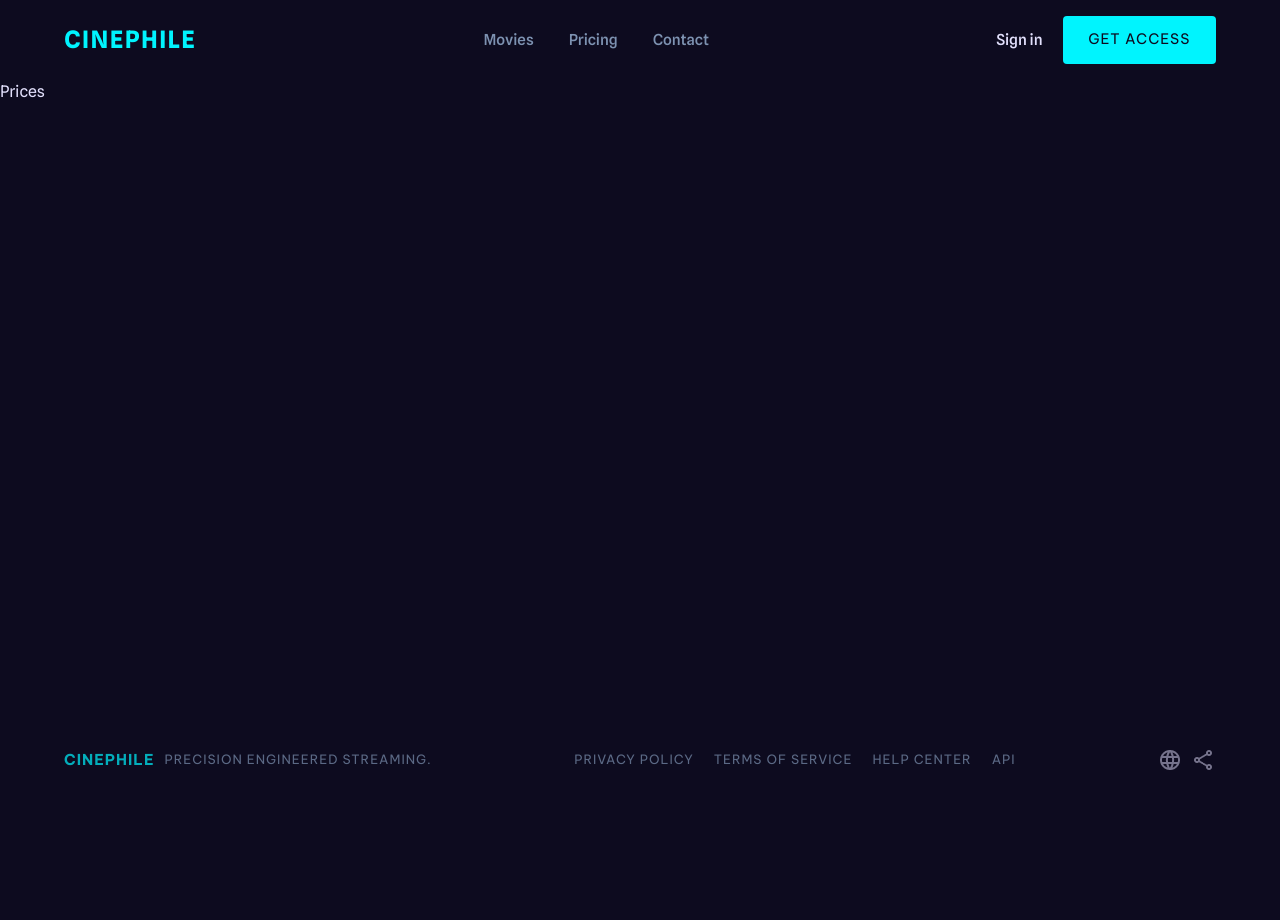
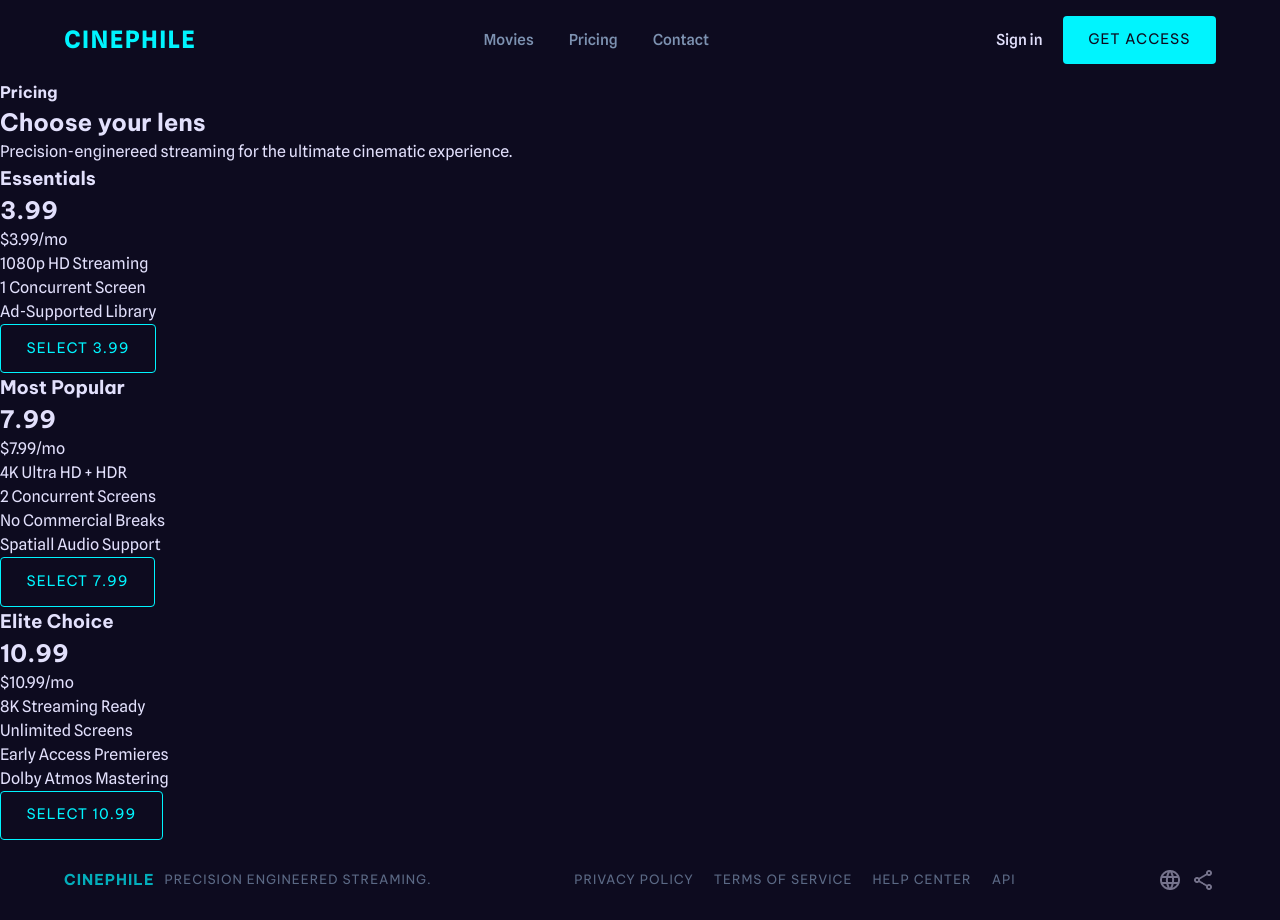
Before and after one commit to nmantilla12/Cinephile, a React (Vite) app: page /prices in a window 1280 px wide. Before the commit the page ends 800 px from the top, so only its background shows below. Built offline with nearby package versions, Linux system fonts and the light colour scheme.

Commit message:
feat: create pricecard.jsx component y prices.jsx

```diff
--- /dev/null
+++ b/src/components/priceCard/PriceCard.jsx
@@ -0,0 +1,32 @@
+import styles from "./PriceCard.module.scss";
+import Button from "../button/Button";
+
+export default function PriceCard({
+  subtitle,
+  title,
+  price,
+  currency = "$",
+  features,
+  highlight,
+}) {
+  return (
+    <>
+      <div className={`${styles.card} ${highlight ? styles.highlight : ""}`}>
+        <h3>{subtitle}</h3>
+        <h2>{title}</h2>
+
+        <p>{currency}{price}/mo</p>
+
+        <ul>
+          {features.map((item, i) => (
+            <li key={i}>{item}</li>
+          ))}
+        </ul>
+
+        <Button variant={highlight ? "primary" : "outline"}>
+          Select {title}
+        </Button>
+      </div>
+    </>
+  );
+}
--- a/src/pages/prices/Prices.jsx
+++ b/src/pages/prices/Prices.jsx
@@ -1,7 +1,63 @@
-export default function Prices () {
-    return (
-        <>
-        <section>Prices</section>
-        </>
-    )
+import PriceCard from "../../components/priceCard/PriceCard";
+
+export default function Prices() {
+  const plans = [
+    {
+      subtitle: "Essentials",
+      title: "Basic",
+      price: "3.99",
+      features: [
+        "1080p HD Streaming",
+        "1 Concurrent Screen",
+        "Ad-Supported Library",
+      ],
+    },
+    {
+      subtitle: "Most Popular",
+      title: "Superior",
+      price: "7.99",
+      features: [
+        "4K Ultra HD + HDR",
+        "2 Concurrent Screens",
+        "No Commercial Breaks",
+        "Spatiall Audio Support",
+      ],
+    },
+    {
+      subtitle: "Elite Choice",
+      title: "Premium",
+      price: "10.99",
+      features: [
+        "8K Streaming Ready",
+        "Unlimited Screens",
+        "Early Access Premieres",
+        "Dolby Atmos Mastering",
+      ],
+    },
+  ];
+
+  return (
+    <>
+      <section>
+        <h4>Pricing</h4>
+        <h1>Choose your lens</h1>
+        <p>
+          Precision-enginereed streaming for the ultimate cinematic experience.
+        </p>
+
+        <div className="pricingGrid">
+          {plans.map((plan, i) => (
+            <PriceCard
+              key={i}
+              subtitle={plan.subtitle}
+              title={plan.price}
+              price={plan.price}
+              features={plan.features}
+              highlight={plan.highlight}
+            />
+          ))}
+        </div>
+      </section>
+    </>
+  );
 }
```
Also changed, not shown: src/assets/images/icons/check.png (added), src/components/priceCard/PriceCard.module.scss (added).
